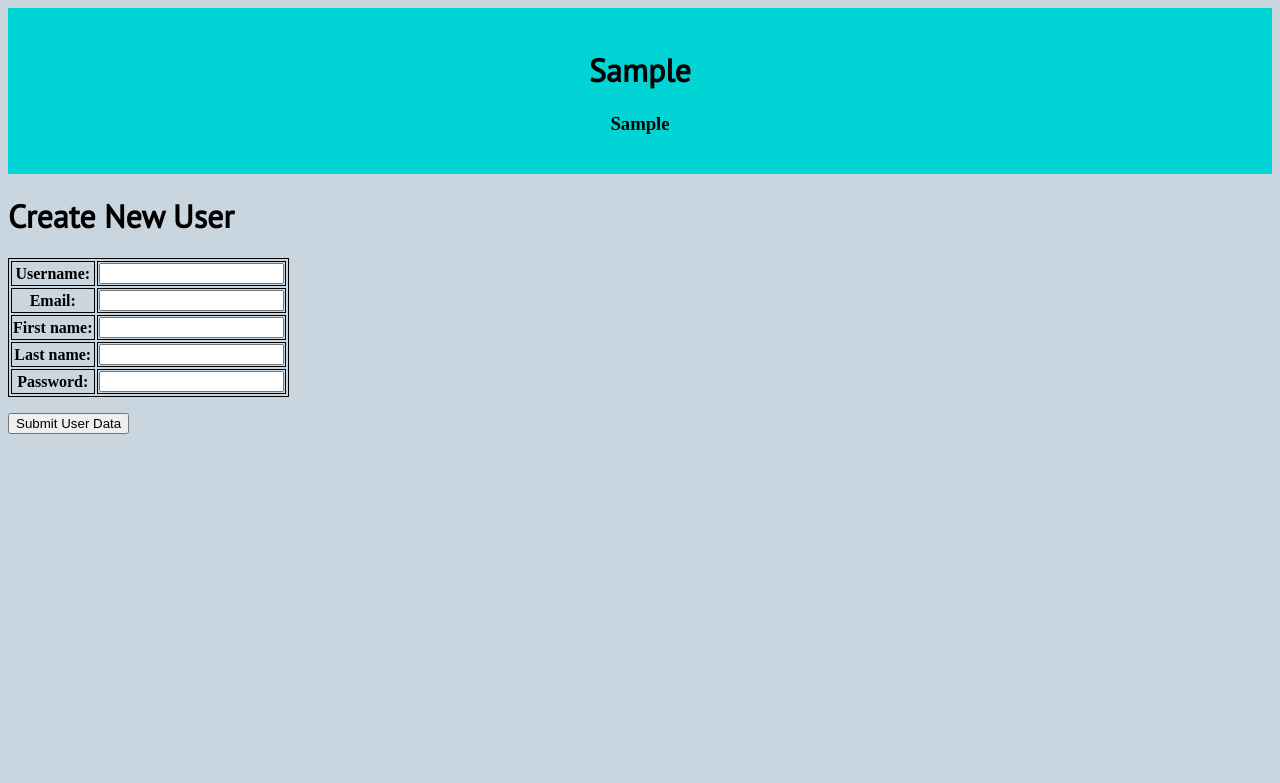
After one commit to dgets/lasttime, a Django app: page /create_user/ in a window 1280 px wide. The commit adds this page. Shown: the top 783 px of the page. Run offline with Django 3.2, Linux system fonts and the light colour scheme; tables that the repository leaves empty hold one stand-in row (values such as "Sample post").

Commit message:
Created the create_user_interface view, template, and form.  No processing is yet in place for any submitted data.

```diff
--- /dev/null
+++ b/home/forms.py
@@ -0,0 +1,9 @@
+from django import forms
+
+
+class NewUserForm(forms.Form):
+    username = forms.CharField(max_length=10)
+    email = forms.EmailField()
+    first_name = forms.CharField(max_length=15)
+    last_name = forms.CharField(max_length=25)
+    password = forms.CharField(max_length=20)
--- /dev/null
+++ b/home/templates/home/create_user.html
@@ -0,0 +1,28 @@
+{% load static %}
+<html>
+ <head>
+     <title>LastTime</title>
+     <link rel="stylesheet" type="text/css"
+        href="{% static 'recadm/lasttime.css' %}">
+ </head>
+ <body>
+
+  <div class="header">
+      <h1 class="slogan">{{ header_info.motto }}</h1>
+      <h3 class="mission">{{ header_info.mission }}</h3>
+  </div>
+
+  <h1>Create New User</h1>
+
+  {% csrf_token %}
+
+  <table>
+
+    {{ create_user_form.as_table }}
+
+  </table>
+
+  <p>
+  <input type="submit" value="Submit User Data" />
+ </body>
+</html>
--- a/home/templates/home/index.html
+++ b/home/templates/home/index.html
@@ -32,7 +32,7 @@
        mission statement #}
     -->
 
-
+  <p><a href="{% url 'home:create_user_interface' %}">Create new user</a></p>
 
  </body>
 </html>
--- a/home/urls.py
+++ b/home/urls.py
@@ -5,4 +5,5 @@ from . import views
 app_name = "home"
 urlpatterns = [
     path('', views.IndexView.as_view(), name='index'),
+    path('create_user/', views.create_user_interface, name='create_user_interface'),
 ]
--- a/home/views.py
+++ b/home/views.py
@@ -1,7 +1,9 @@
 from django.shortcuts import render
 from django.views import generic
+from django.contrib.auth.models import User
 
 from .models import NavInfo, HeaderInfo
+from .forms import NewUserForm
 
 
 class IndexView(generic.ListView):
@@ -12,6 +14,19 @@ class IndexView(generic.ListView):
         page_data = {}
 
         return add_header_info(page_data)
+
+
+def create_user_interface(request):
+    """
+    Method is utilized for the user creation page.
+
+    :param request:
+    :return:
+    """
+
+    create_user_form = NewUserForm()
+
+    return render(request, 'home/create_user.html', add_header_info({'create_user_form': create_user_form}))
 
 
 def add_header_info(page_data):
```
